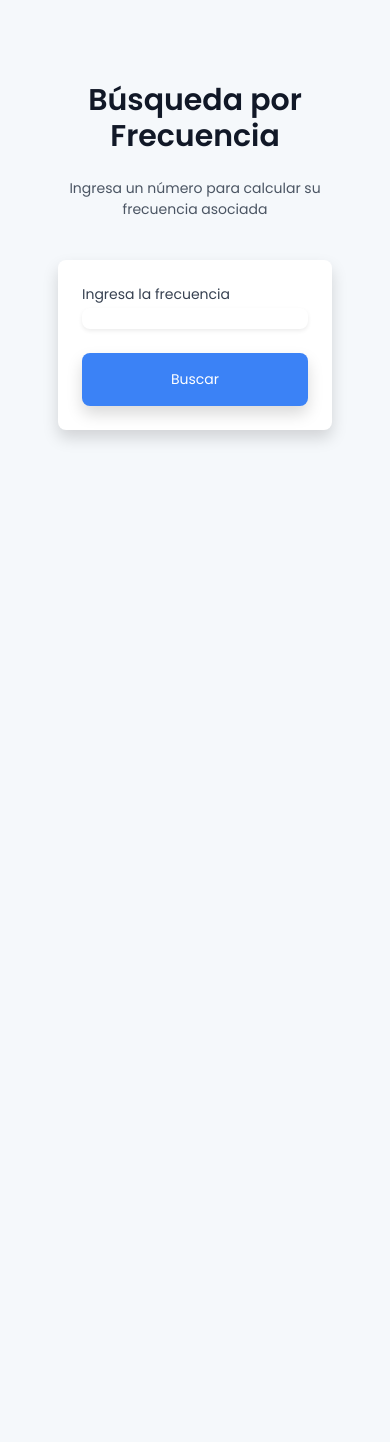
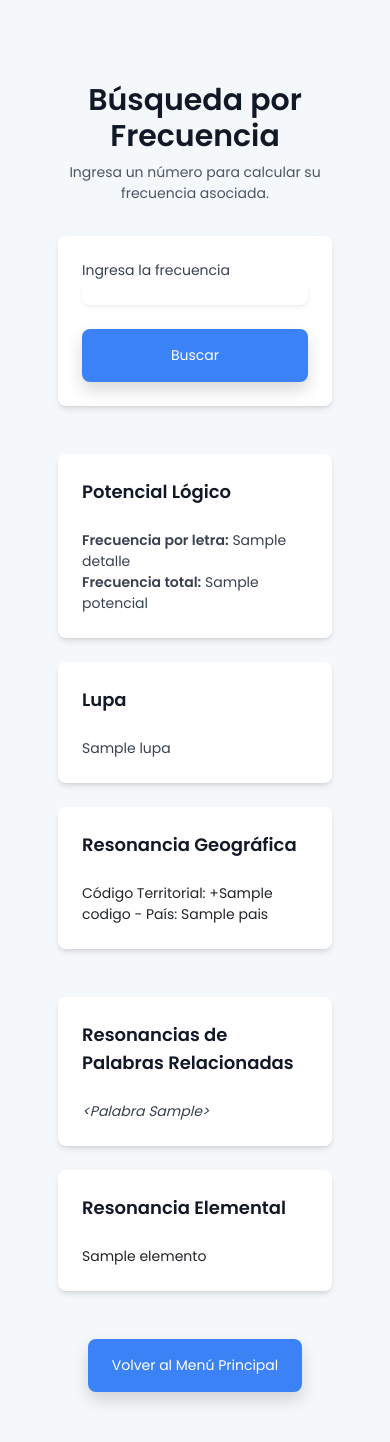
Before and after one commit to jaosomora/LGC-App, a Flask app: template templates/opcion1.html in a window 390 px wide. Shown: the top 1442 px of the page. Run offline with Flask 3, Linux system fonts and the light colour scheme; tables that the repository leaves empty hold one stand-in row (values such as "Sample post"); the template is opened without the code that fills it: values that come from a table or form of the project are taken from there, most other values are stand-ins (such as "Sample title", 1, 10 or a date in 2020); some libraries are stand-ins or nearby versions.

Commit message:
feat: Mejoras visuales con componentes avanzados de TailwindCSS en resultado_opcion1 y resultado
- Reorganización y optimización de las secciones usando grids responsivos.
- Incorporación de tarjetas estilizadas con bordes redondeados, sombras y márgenes.
- Tipografía coherente y mejor jerarquía visual para títulos y subtítulos.
- Botones modernos con colores consistentes, transiciones y sombras.
- Mejor manejo de espacios y separaciones para una presentación limpia.
- Diseño responsivo asegurado con clases adaptables a diferentes tamaños de pantalla.

```diff
--- a/templates/opcion1.html
+++ b/templates/opcion1.html
@@ -2,21 +2,16 @@
 {% block title %}Búsqueda por Frecuencia{% endblock %}
 {% block content %}
 <div class="max-w-4xl mx-auto px-4 sm:px-6 lg:px-8 py-12">
-    <div class="text-center">
-        <h2 class="text-3xl font-extrabold text-gray-900">
-            Búsqueda por Frecuencia
-        </h2>
-        <p class="mt-4 text-gray-600">
-            Ingresa un número para calcular su frecuencia asociada
-        </p>
+    <div class="text-center mb-8">
+        <h2 class="text-3xl font-extrabold text-gray-900">Búsqueda por Frecuencia</h2>
+        <p class="mt-2 text-gray-600">Ingresa un número para calcular su frecuencia asociada.</p>
     </div>
 
-    <div class="mt-10 bg-white shadow rounded-lg p-6">
+    <!-- Formulario -->
+    <div class="bg-white shadow-md rounded-lg p-6">
         <form action="/resultado_opcion1" method="post" class="space-y-6">
             <div>
-                <label for="frecuencia" class="block text-sm font-medium text-gray-700">
-                    Ingresa la frecuencia
-                </label>
+                <label for="frecuencia" class="block text-sm font-medium text-gray-700">Ingresa la frecuencia</label>
                 <div class="mt-1">
                     <input type="number" name="frecuencia" id="frecuencia" class="block w-full border-gray-300 rounded-lg shadow-sm focus:ring-blue-500 focus:border-blue-500 sm:text-sm" required>
                 </div>
@@ -28,5 +23,73 @@
             </div>
         </form>
     </div>
+
+    <!-- Resultados -->
+    <div class="mt-12 grid grid-cols-1 md:grid-cols-2 lg:grid-cols-3 gap-6">
+        <!-- Potencial Lógico -->
+        <div class="bg-white shadow-md rounded-lg p-6">
+            <h3 class="text-lg font-semibold text-gray-900">Potencial Lógico</h3>
+            <p class="mt-4 text-gray-700">
+                <strong>Frecuencia por letra:</strong> {{ detalle }}
+            </p>
+            <p class="text-gray-700">
+                <strong>Frecuencia total:</strong> {{ potencial }}
+            </p>
+        </div>
+
+        <!-- Lupa -->
+        <div class="bg-white shadow-md rounded-lg p-6">
+            <h3 class="text-lg font-semibold text-gray-900">Lupa</h3>
+            <p class="mt-4 text-gray-700">{{ lupa }}</p>
+        </div>
+
+        <!-- Resonancia Geográfica -->
+        <div class="bg-white shadow-md rounded-lg p-6">
+            <h3 class="text-lg font-semibold text-gray-900">Resonancia Geográfica</h3>
+            {% if territorios %}
+            <ul class="mt-4 space-y-2">
+                {% for territorio in territorios %}
+                <li>Código Territorial: +{{ territorio['codigo'] }} - País: {{ territorio['pais'] }}</li>
+                {% endfor %}
+            </ul>
+            {% else %}
+            <p class="mt-4 text-gray-500">No se encontraron coincidencias geográficas.</p>
+            {% endif %}
+        </div>
+    </div>
+
+    <!-- Sección de Resonancias -->
+    <div class="mt-12 grid grid-cols-1 lg:grid-cols-2 gap-6">
+        <!-- Resonancias de Palabras Relacionadas -->
+        <div class="bg-white shadow-md rounded-lg p-6">
+            <h3 class="text-lg font-semibold text-gray-900">Resonancias de Palabras Relacionadas</h3>
+            {% if palabras %}
+            <p class="mt-4 text-gray-700"><i>{{ palabras | join(', ') }}</i></p>
+            {% else %}
+            <p class="mt-4 text-gray-500">No se encontraron palabras asociadas.</p>
+            {% endif %}
+        </div>
+
+        <!-- Resonancia Elemental -->
+        <div class="bg-white shadow-md rounded-lg p-6">
+            <h3 class="text-lg font-semibold text-gray-900">Resonancia Elemental</h3>
+            {% if elementos %}
+            <ul class="mt-4 space-y-2">
+                {% for elemento in elementos %}
+                <li>{{ elemento|safe }}</li>
+                {% endfor %}
+            </ul>
+            {% else %}
+            <p class="mt-4 text-gray-500">No se encontraron elementos químicos asociados.</p>
+            {% endif %}
+        </div>
+    </div>
+
+    <!-- Botón de Regreso -->
+    <div class="mt-12 text-center">
+        <a href="/" class="inline-block bg-blue-500 text-white py-3 px-6 rounded-lg shadow hover:bg-blue-600">
+            Volver al Menú Principal
+        </a>
+    </div>
 </div>
 {% endblock %}
```
Also changed, not shown: templates/resultado.html (+28 -52 lines).
